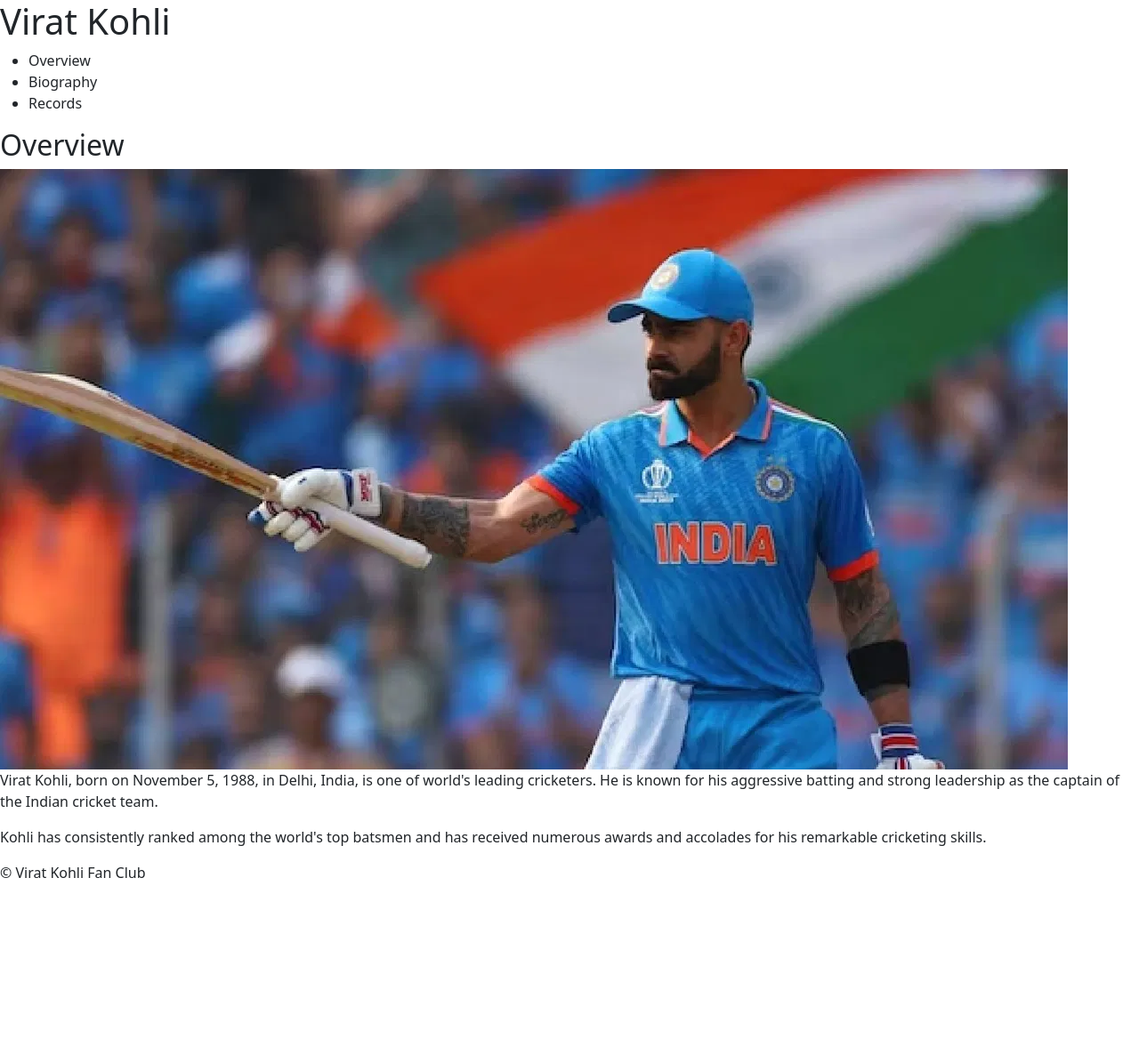
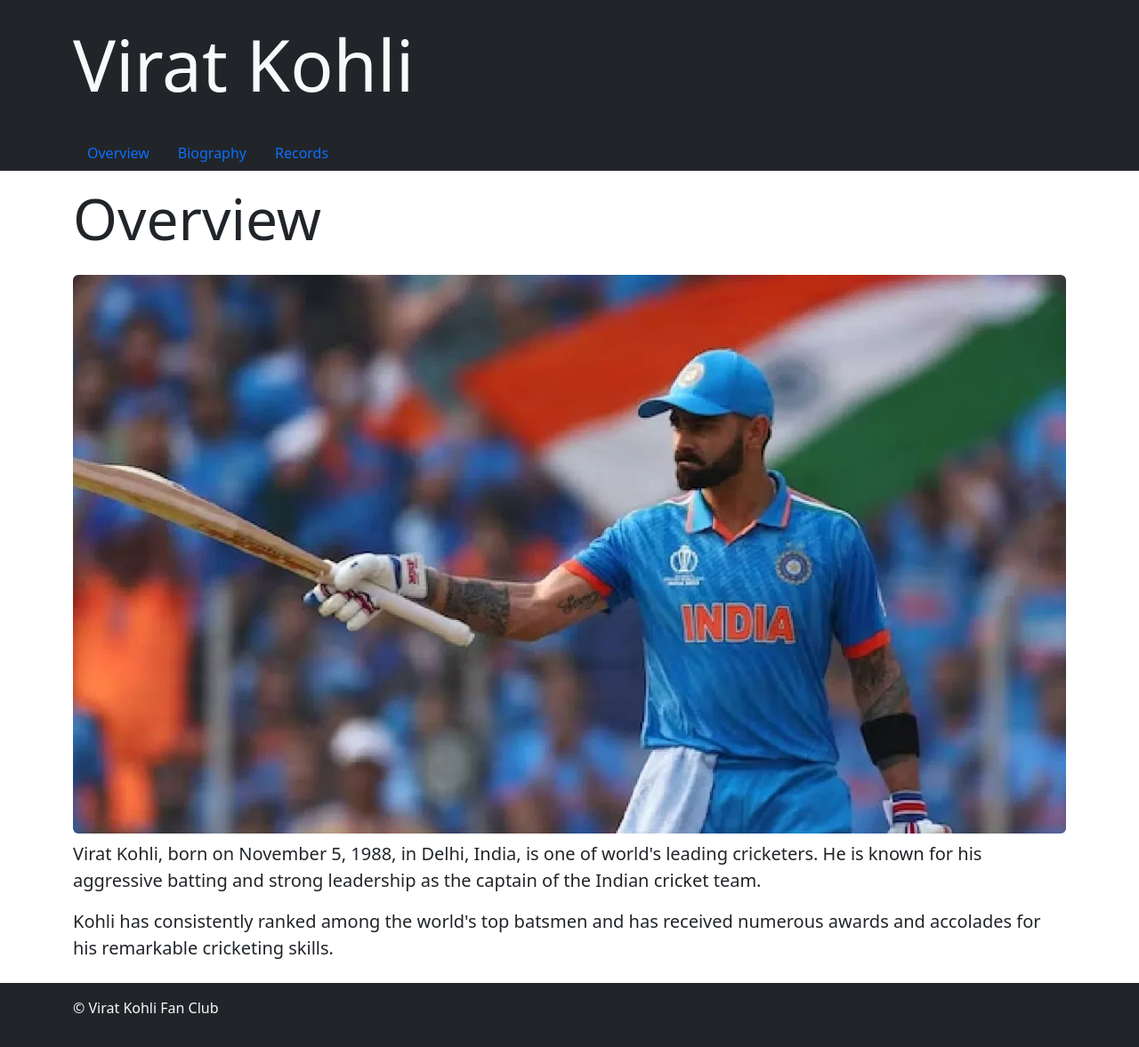
Before and after one commit to devMainak/virat-kohli-site-HTML-Bootstrap, a plain HTML site: page index.html in a window 1280 px wide. Shown: the whole page at 89% size. Before the commit the page ends 1009 px from the top, so only its background shows below. Drawn offline with nearby package versions, Linux system fonts and the light colour scheme.

Commit message:
feat: index completed

```diff
--- a/index.html
+++ b/index.html
@@ -5,26 +5,32 @@
     <link href="https://cdn.jsdelivr.net/npm/bootstrap@5.3.2/dist/css/bootstrap.min.css" rel="stylesheet" >
   </head>
   <body>
-    <header>
-      <h1>Virat Kohli</h1>
+    <header class="bg-dark text-light">
+      <div class="container">
+      <h1 class="display-1 py-4">Virat Kohli</h1>
       <nav>
-        <ul>
-          <li><a>Overview</a></li>
-          <li><a>Biography</a></li>
-          <li><a>Records</a></li>
+        <ul class="nav">
+          <li class="nav-item"><a class="nav-link" href="#overview">Overview</a></li>
+          <li class="nav-item"><a class="nav-link">Biography</a></li>
+          <li class="nav-item"><a class="nav-link">Records</a></li>
         </ul>
       </nav>
+        </div>
     </header>
-    <main>
-      <section>
-        <h2>Overview</h2>
-        <img src="Virat-Kohli-8.webp" alt="Virat Kohli"/>
-        <p>Virat Kohli, born on November 5, 1988, in Delhi, India, is one of world's leading cricketers. He is known for his aggressive batting and strong leadership as the captain of the Indian cricket team.</p>
-        <p>Kohli has consistently ranked among the world's top batsmen and has received numerous awards and accolades for his remarkable cricketing skills.</p>
+    <main class="container">
+      <section id="overview">
+        <h2 class="display-3 py-3">Overview</h2>
+        <img class="rounded img-fluid" src="Virat-Kohli-8.webp" alt="Virat Kohli"/>
+        <div class="py-2">
+        <p class="fs-5 fw-normal">Virat Kohli, born on November 5, 1988, in Delhi, India, is one of world's leading cricketers. He is known for his aggressive batting and strong leadership as the captain of the Indian cricket team.</p>
+        <p class="fs-5 fw-normal">Kohli has consistently ranked among the world's top batsmen and has received numerous awards and accolades for his remarkable cricketing skills.</p>
+        </div>
       </section>
     </main>
-    <footer>
+    <footer class="bg-dark text-light py-3">
+      <div class="container">
       <p>&copy; Virat Kohli Fan Club</p>
+      </div>
     </footer>
   </body>
 </html>
```
